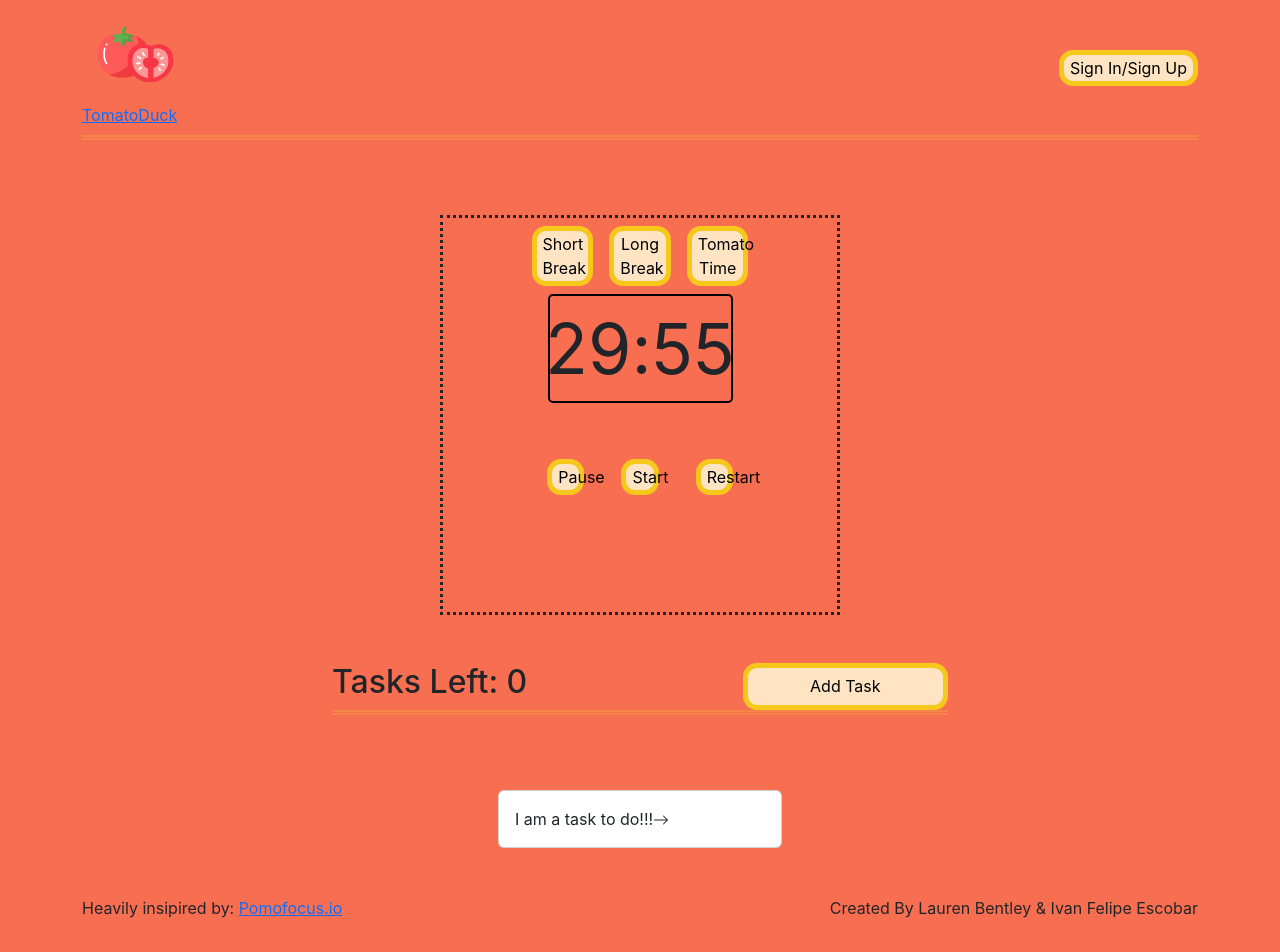
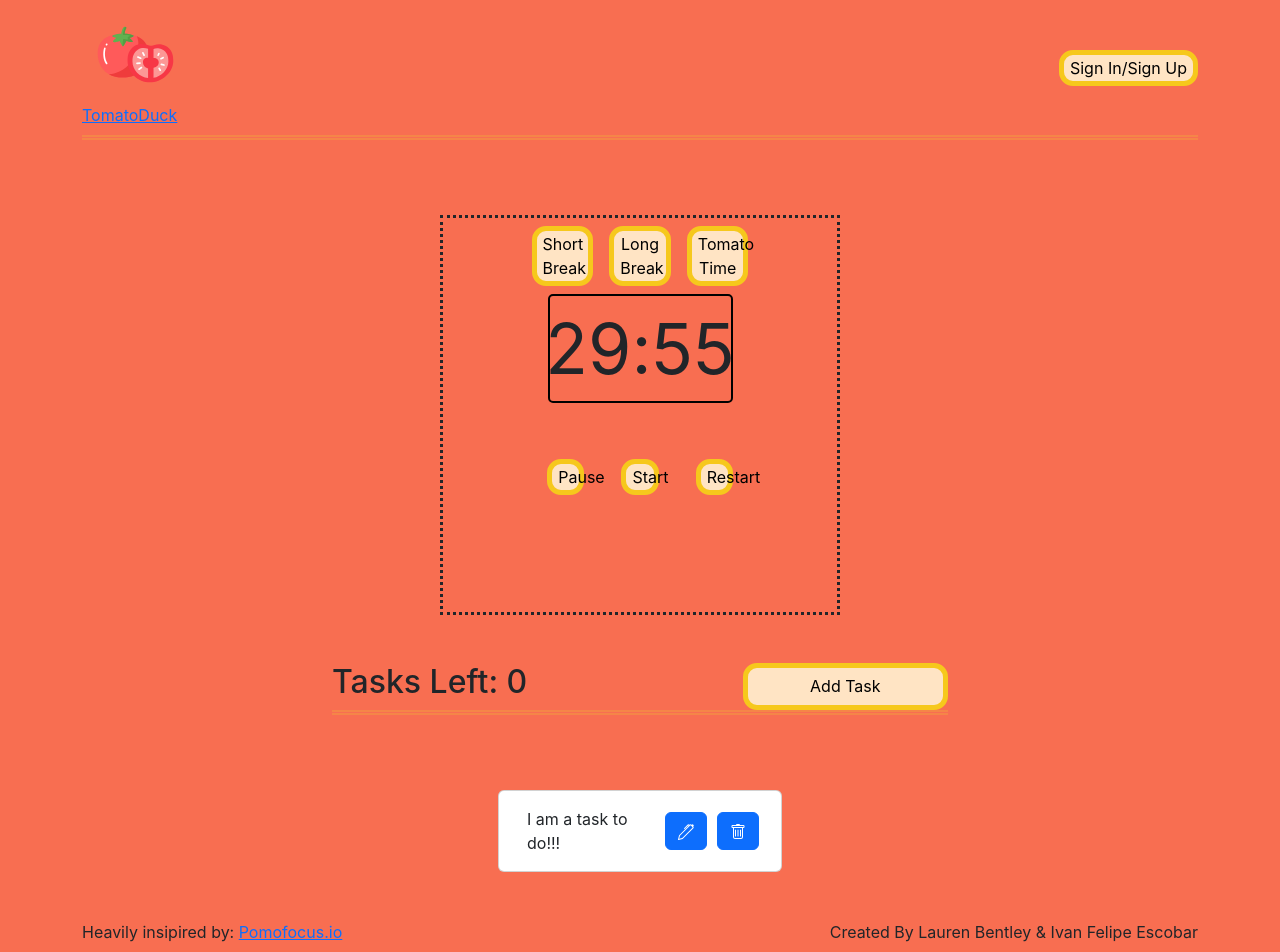
Before and after one commit to indwomt/tomatoduck, a React (Create React App) app in the folder client/: page / in a window 1280 px wide. Shown: the top 952 px of the page. Built offline with nearby package versions, Linux system fonts and the light colour scheme; the HTML template or start-up script is replaced by a standard one.

Commit message:
edit and delete icon added

```diff
--- a/client/src/App.css
+++ b/client/src/App.css
@@ -79,3 +79,7 @@ background-color: bisque;
 .timer-display{
   font-size: 70px;
 }
+
+.task-btn{
+  margin-right:10px
+}
--- a/client/src/components/task-card.js
+++ b/client/src/components/task-card.js
@@ -1,18 +1,22 @@
 import react, {useEffect, useState} from 'react';
 import Card from 'react-bootstrap/Card';
-import {ArrowRight} from 'react-bootstrap-icons'
+import Button from 'react-bootstrap/Button'
+import {Trash, Pen} from 'react-bootstrap-icons'
+
 
 export default function taskCard(props) {
 
     return(
-        <div class="container col-6">
-        <Card>
-            <Card.Body>I am a task to do!!!
-                <ArrowRight />
-            </Card.Body>
-        </Card>
+        <div className="container col-6">
+            <Card>
+                <div className='container d-flex align-items-center'>
+                    <Card.Body>
+                        I am a task to do!!!
+                    </Card.Body>
+                    <Button className='task-btn'><Pen /></Button>
+                    <Button className='task-btn ml-2'><Trash /></Button>
+                </div>
+            </Card>
         </div>
     )
-
-
 }
```
